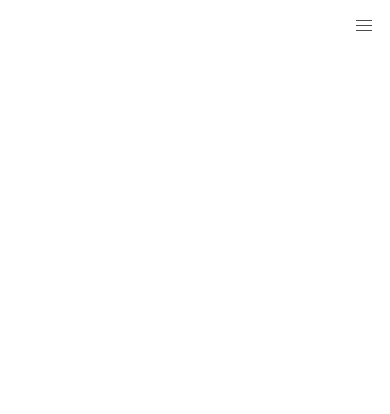
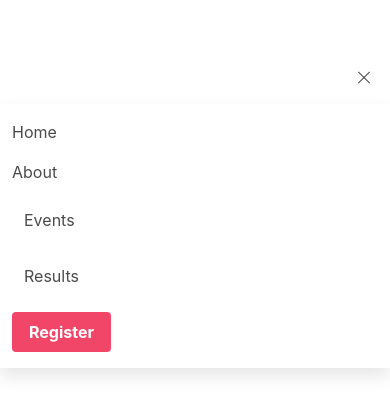
Before and after one commit to weblaze/spark, a plain HTML site: page index.html in a window 390 px wide. Both pictures are taken after a click on the button "menu". Drawn offline with nearby package versions, Linux system fonts and the light colour scheme.

Commit message:
functional navbar on all devices

```diff
--- a/index.html
+++ b/index.html
@@ -6,21 +6,22 @@
     <meta name="viewport" content="width=device-width, initial-scale=1">
     <title>SRCS Spark 2021</title>
   </head>
-  <body>
-    <!-- <nav class="navbar" role="navigation" aria-label="main navigation">
+  <body class="has-navbar-fixed-top">
+    <script src="index.js"></script>
+    <!-- <nav class="navbar is-fixed-top" role="navigation" aria-label="main navigation">
       <div class="navbar-brand">
         <a class="navbar-item" href="https://bulma.io">
           <img src="https://bulma.io/images/bulma-logo.png" width="112" height="28">
         </a> -->
 
-        <a role="button" class="navbar-burger" aria-label="menu" aria-expanded="false" data-target="navbarBasicExample">
+        <a id="burger" onclick="myFunction()" role="button" class="navbar-burger" aria-label="menu" aria-expanded="false" data-target="navbarBasicExample">
           <span aria-hidden="true"></span>
           <span aria-hidden="true"></span>
           <span aria-hidden="true"></span>
         </a>
       </div>
 
-      <div id="navbarBasicExample" class="navbar-menu">
+      <div id="navbarBasicExample"  class="navbar-menu">
         <div class="navbar-start">
           <a class="navbar-item">
             Home
--- /dev/null
+++ b/index.js
@@ -0,0 +1,25 @@
+document.addEventListener('DOMContentLoaded', () => {
+
+  // Get all "navbar-burger" elements
+  const $navbarBurgers = Array.prototype.slice.call(document.querySelectorAll('.navbar-burger'), 0);
+
+  // Check if there are any navbar burgers
+  if ($navbarBurgers.length > 0) {
+
+    // Add a click event on each of them
+    $navbarBurgers.forEach( el => {
+      el.addEventListener('click', () => {
+
+        // Get the target from the "data-target" attribute
+        const target = el.dataset.target;
+        const $target = document.getElementById(target);
+
+        // Toggle the "is-active" class on both the "navbar-burger" and the "navbar-menu"
+        el.classList.toggle('is-active');
+        $target.classList.toggle('is-active');
+
+      });
+    });
+  }
+
+});
```
